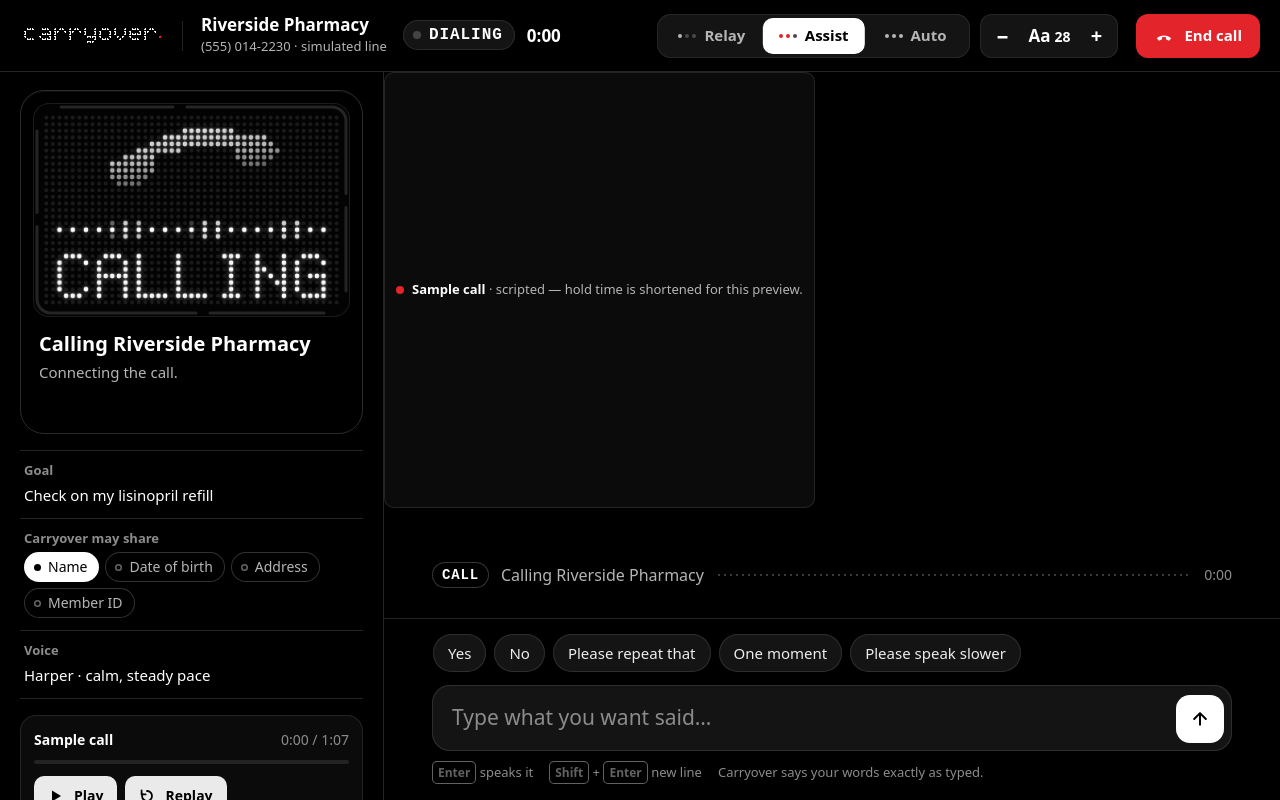
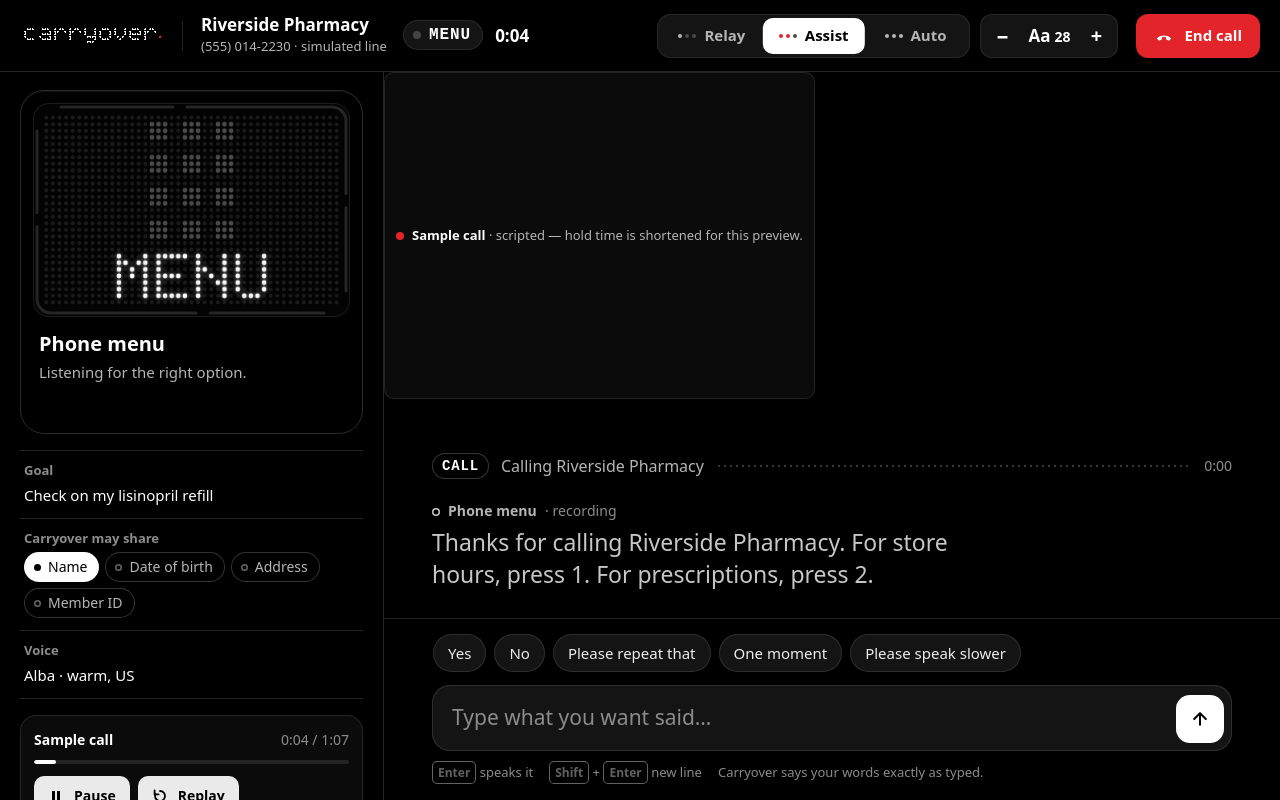
Before and after one commit to RaYYeR220/carryover, a React (Vite) app in the folder apps/web/: page /app/sample in a window 1280 px wide. Built offline with nearby package versions, Linux system fonts and the light colour scheme; a web font is replaced by a local one.

Commit message:
fix(web): sample call honours the ask choice and matches the demo script

```diff
--- a/apps/web/src/sample/SamplePlayer.tsx
+++ b/apps/web/src/sample/SamplePlayer.tsx
@@ -6,8 +6,12 @@
 import { fmtClock } from '../lib/format';
 import { Button, IconButton } from '../ui';
 import {
+  ASK_ID,
+  ASK_JUMP_MS,
+  type AskAnswer,
+  buildPharmacyScript,
+  callDisplayMs,
   PHARMACY_DETAILS,
-  PHARMACY_SCRIPT,
   PHARMACY_VAULT,
   rebase,
   SAMPLE_TOTAL_MS,
@@ -18,6 +22,9 @@
 const TICK_MS = 200;
 /** How long a typed reply waits before Carryover "says" it, in the sample. */
 const SAY_DELAY_MS = 900;
+/** Autoplay kicks in shortly after load, so the sample never just sits at 0:00. */
+const AUTOPLAY_DELAY_MS = 600;
+const SHARE_ANSWER: AskAnswer = { kind: 'share' };
 
 /** A line the visitor typed themselves, merged into the scripted timeline. */
 interface Extra {
@@ -46,16 +53,19 @@
   const [elapsed, setElapsed] = useState(() =>
     seek != null ? Math.min(seek, SAMPLE_TOTAL_MS) : 0,
   );
-  // Glyph Night's demo starts paused: the visitor presses Play.
+  // Glyph Night's demo starts paused for an instant, then autoplays (below):
+  // a visitor should never just sit looking at a 0:00 Play button.
   const [playing, setPlaying] = useState(false);
+  const [answer, setAnswer] = useState<AskAnswer>(SHARE_ANSWER);
   const [extras, setExtras] = useState<Extra[]>([]);
   const [playId, setPlayId] = useState(0);
   const baseRef = useRef(Date.now());
   const nextExtraId = useRef(0);
 
+  const script = useMemo(() => buildPharmacyScript(answer), [answer]);
   const timeline = useMemo(
-    () => [...PHARMACY_SCRIPT, ...extras].sort((a, b) => a.t - b.t),
-    [extras],
+    () => [...script, ...extras].sort((a, b) => a.t - b.t),
+    [script, extras],
   );
 
   const view = useMemo(() => {
@@ -82,7 +92,17 @@
     if (elapsed >= SAMPLE_TOTAL_MS) setPlaying(false);
   }, [elapsed]);
 
-  const now = baseRef.current + elapsed;
+  // Autoplay shortly after load. A `?t=` dev seek (a frozen frame for
+  // screenshots) opts out. Reduced motion still autoplays — nothing here
+  // flashes; the no-flash rules live in CallScreen/PickupTakeover.
+  // biome-ignore lint/correctness/useExhaustiveDependencies: once, on mount
+  useEffect(() => {
+    if (seek != null) return;
+    const id = setTimeout(() => setPlaying(true), AUTOPLAY_DELAY_MS);
+    return () => clearTimeout(id);
+  }, []);
+
+  const now = baseRef.current + callDisplayMs(elapsed);
 
   function advanceTo(target: number) {
     setElapsed((e) => Math.max(e, Math.min(target, SAMPLE_TOTAL_MS)));
@@ -96,6 +116,7 @@
   function replay() {
     baseRef.current = Date.now();
     setExtras([]);
+    setAnswer(SHARE_ANSWER);
     setElapsed(0);
     setPlaying(true);
     setPlayId((n) => n + 1);
@@ -116,18 +137,20 @@
   function handleCommand(cmd: AppCommand) {
     switch (cmd.t) {
       case 'answer': {
-        // Sharing (or declining, or typing) the asked-for fact advances the
-        // script straight to how it's scripted to resolve, including the
-        // line said right after (e.g. "March 14, 1952."), not just the row
-        // that marks the fact as shared.
-        const i = PHARMACY_SCRIPT.findIndex(
-          (se) => se.event.t === 'ask.resolved' && se.event.askId === cmd.askId,
+        if (cmd.askId !== ASK_ID) return;
+        // Honour whichever choice the visitor made on the ask card: Share
+        // resolves "shared" and says the profile fact; Type says exactly
+        // what they typed and resolves "typed"; Decline resolves "declined"
+        // and Carryover apologises before Dana offers another way. Either
+        // way, jump straight to the line said right after the resolution.
+        setAnswer(
+          cmd.decline
+            ? { kind: 'declined' }
+            : cmd.text != null
+              ? { kind: 'typed', text: cmd.text }
+              : SHARE_ANSWER,
         );
-        if (i < 0) return;
-        const resolved = PHARMACY_SCRIPT[i] as (typeof PHARMACY_SCRIPT)[number];
-        const next = PHARMACY_SCRIPT[i + 1];
-        const target = next && next.t - resolved.t < 1000 ? next.t : resolved.t;
-        advanceTo(target);
+        advanceTo(ASK_JUMP_MS);
         return;
       }
       case 'say': {
--- a/apps/web/src/sample/pharmacyScript.ts
+++ b/apps/web/src/sample/pharmacyScript.ts
@@ -16,7 +16,10 @@
  * to 0 = the moment the call is dialled. `rebase` shifts an event's internal
  * timestamps by a wall-clock base, so the same script replays at a fresh
  * `Date.now()` every time (needed for the pickup-freshness check in
- * `CallScreen`) while staying sorted and self-consistent.
+ * `CallScreen`) while staying sorted and self-consistent. `rebase` also runs
+ * every timestamp through `callDisplayMs`, B's `callT` mapping: the call
+ * plays back compressed, but the displayed clock and every timestamp look
+ * like a realistic ~5:25 call with a 4:30 hold.
  */
 
 export interface ScriptEvent {
@@ -26,11 +29,14 @@
   event: AppEvent;
 }
 
+/** How the visitor answered Dana's date-of-birth question. */
+export type AskAnswer = { kind: 'share' } | { kind: 'typed'; text: string } | { kind: 'declined' };
+
 const TARGET = 'Riverside Pharmacy';
 const menu: SpeakerRef = { role: 'ivr', label: 'Phone menu', person: 0 };
 const dana: SpeakerRef = { role: 'them', label: 'Dana', person: 1 };
 
-const ASK_ID = 'a-dob';
+export const ASK_ID = 'a-dob';
 const QUEUE_NONCE = 'u-close';
 
 function words(text: string, low: Record<number, number> = {}): CaptionWord[] {
@@ -83,16 +89,21 @@
   'Thanks for calling Riverside Pharmacy. For store hours, press 1. For prescriptions, press 2.';
 const MENU_2 = 'Please hold for the next available pharmacist.';
 const DISCLOSURE =
-  "Hi, this is Carryover, an automated relay calling for Maya, who is Deaf and reading along. Please speak normally — I'll pass on everything you say.";
+  "Hi, I'm Carryover, an automated relay calling for Maya, who is Deaf and reading along.";
 const D1 = 'Hi Maya, this is Dana. What can I do for you today?';
 const U1 = "I'm checking on my lisinopril refill.";
 const D2 = 'Sure, let me pull up your lisinopril. Can I get your date of birth, please?';
 const D2_PARTIAL = 'Sure, let me pull up your';
 const MOMENT = 'One moment, please.';
 const DOB = 'March 14, 1952.';
-const D3 =
-  'Thank you. Your lisinopril will be ready Thursday after 2 pm, reference 4471. Is there anything else I can help with?';
-const CLOSE = "Thank you, that's all I needed.";
+const SORRY_DECLINE = 'Sorry, Maya would prefer not to share that.';
+const D3_REST =
+  'Your lisinopril will be ready Thursday after 2 pm, reference 4471. Is there anything else I can help with?';
+/** Shared by the share and typed branches: B's `d3text` default prefix. */
+const D3_SHARE = `Thank you. ${D3_REST}`;
+/** B's `d3text` alternate prefix when Maya declines: "No problem, I can use her phone number." */
+const D3_DECLINED = `No problem, I can use her phone number. ${D3_REST}`;
+const CLOSE = 'Thursday works. Thank you, Dana!';
 const BYE = "You're welcome, Maya. Have a good day!";
 
 /* ---------- timeline (ms from dial) ---------- */
@@ -111,7 +122,8 @@
 const MOMENT_AT = 44_100;
 const ASK_AT = 44_500;
 const ASK_RESOLVE = 49_350;
-const DOB_ANSWER = 49_700;
+/** Whatever Carryover says right after the ask resolves (the DOB, the typed text, or the decline). */
+const ASK_ANSWER_AT = 49_700;
 const D3_AT = 52_500;
 const QUEUED_AT = 55_300;
 const COMMIT_AT = 57_780;
@@ -120,7 +132,36 @@
 const DANA_BYE = 63_900;
 const END_AT = 67_500;
 
-export const PHARMACY_SCRIPT: ScriptEvent[] = [
+/** SamplePlayer jumps here once the visitor answers the ask card, whatever they chose. */
+export const ASK_JUMP_MS = ASK_ANSWER_AT;
+
+/** The line said right after the ask resolves, and Dana's next line: both depend on the answer. */
+function askTail(answer: AskAnswer): ScriptEvent[] {
+  switch (answer.kind) {
+    case 'share':
+      return [
+        ev(ASK_RESOLVE, { t: 'ask.resolved', askId: ASK_ID, how: 'shared' }),
+        said(ASK_ANSWER_AT, 'r-dob-shared', DOB, 'relay'),
+      ];
+    case 'typed':
+      return [
+        ev(ASK_RESOLVE, { t: 'ask.resolved', askId: ASK_ID, how: 'typed' }),
+        said(ASK_ANSWER_AT, 'r-dob-typed', answer.text, 'relay'),
+      ];
+    case 'declined':
+      return [
+        ev(ASK_RESOLVE, { t: 'ask.resolved', askId: ASK_ID, how: 'declined' }),
+        said(ASK_ANSWER_AT, 'r-dob-declined', SORRY_DECLINE, 'agent'),
+      ];
+  }
+}
+
+const d3TextFor = (answer: AskAnswer): string =>
+  answer.kind === 'declined' ? D3_DECLINED : D3_SHARE;
+
+/** The full script for one way the visitor can answer Dana's date-of-birth question. */
+export function buildPharmacyScript(answer: AskAnswer = { kind: 'share' }): ScriptEvent[] {
+  return [
     state(DIAL, 'connecting'),
 
     state(MENU_START, 'ivr'),
@@ -152,10 +193,9 @@
       from: 'Dana',
       at: ASK_AT,
     }),
-  ev(ASK_RESOLVE, { t: 'ask.resolved', askId: ASK_ID, how: 'shared' }),
-  said(DOB_ANSWER, 'r-dob', DOB, 'relay'),
+    ...askTail(answer),
 
-  cap(D3_AT, 'c-d3', dana, D3, true),
+    cap(D3_AT, 'c-d3', dana, d3TextFor(answer), true),
     ev(QUEUED_AT, {
       t: 'relay.queued',
       nonce: QUEUE_NONCE,
@@ -178,16 +218,35 @@
       message: 'Call ended: the conversation is finished.',
       at: END_AT,
     }),
-  ev(END_AT, { t: 'summary', summary: summary() }),
+    ev(END_AT, { t: 'summary', summary: summary(answer) }),
   ].sort((a, b) => a.t - b.t);
+}
 
-/** The last event's time: the sample call's total scripted length (~65 s). */
+/** The default (share) branch: what plays if the visitor never touches the ask card. */
+export const PHARMACY_SCRIPT: ScriptEvent[] = buildPharmacyScript({ kind: 'share' });
+
+/** The last event's time: the sample call's total scripted length (~65 s), the same for every branch. */
 export const SAMPLE_TOTAL_MS = Math.max(...PHARMACY_SCRIPT.map((se) => se.t));
 
-function summary(): CallSummary {
+function summary(answer: AskAnswer): CallSummary {
   const commitments: Commitment[] = [
     { text: 'Pick up Thursday after 2 pm · ref 4471', when: 'Thursday after 2 pm' },
   ];
+  const dobBullet =
+    answer.kind === 'share'
+      ? 'Shared your date of birth once, after you approved it.'
+      : answer.kind === 'typed'
+        ? 'Typed your date of birth yourself, once.'
+        : 'Declined to share your date of birth; Dana found another way to help.';
+  const answerLine =
+    answer.kind === 'declined'
+      ? { at: ASK_ANSWER_AT, who: 'agent' as const, text: SORRY_DECLINE, source: 'agent' as const }
+      : {
+          at: ASK_ANSWER_AT,
+          who: 'agent' as const,
+          text: answer.kind === 'typed' ? answer.text : DOB,
+          source: 'relay' as const,
+        };
   return {
     callId: 'sample',
     startedAt: DIAL,
@@ -196,7 +255,7 @@
     outcome: 'Your refill is ready Thursday.',
     bullets: [
       'Pressed 2 for prescriptions on the phone menu.',
-      'Shared your date of birth once, after you approved it.',
+      dobBullet,
       'Your lisinopril is ready Thursday after 2 pm, reference 4471.',
     ],
     commitments,
@@ -206,19 +265,37 @@
       { at: RELAY_CHECKING, who: 'agent', text: U1, source: 'relay' },
       { at: DOB_Q_FINAL, who: 'them', person: 1, text: D2 },
       { at: MOMENT_AT, who: 'agent', text: MOMENT, source: 'agent' },
-      { at: DOB_ANSWER, who: 'agent', text: DOB, source: 'relay' },
-      { at: D3_AT, who: 'them', person: 1, text: D3 },
+      answerLine,
+      { at: D3_AT, who: 'them', person: 1, text: d3TextFor(answer) },
       { at: CLOSE_SAID_AT, who: 'agent', text: CLOSE, source: 'relay' },
       { at: DANA_BYE, who: 'them', person: 1, text: BYE },
     ],
   };
 }
 
-/** Shift an event's own timestamp fields by `base`, so a relative script plays at a real clock. */
+/**
+ * Hold, compressed to 8.4 s of playback (`HOLD_A`..`HOLD_B`), maps to a
+ * realistic 4:30 wait: B's `callT`. Before hold, and after pickup, the
+ * mapping is 1:1 (just offset), so every duration computed from mapped
+ * timestamps — hold time, "waited" on the ask card, pickup freshness —
+ * comes out the same as it would unmapped.
+ */
+const HOLD_A_MS = HOLD_START;
+const HOLD_B_MS = PICKUP;
+const HOLD_REAL_MS = 270_000;
+
+export function callDisplayMs(t: number): number {
+  if (t < HOLD_A_MS) return t;
+  if (t < HOLD_B_MS) return HOLD_A_MS + (t - HOLD_A_MS) * (HOLD_REAL_MS / (HOLD_B_MS - HOLD_A_MS));
+  return HOLD_A_MS + HOLD_REAL_MS + (t - HOLD_B_MS);
+}
+
+/** Shift an event's own timestamp fields by `base`, through `callDisplayMs`, so a relative script plays at a real (but realistic-looking) clock. */
 export function rebase(event: AppEvent, base: number): AppEvent {
+  const at = (raw: number) => base + callDisplayMs(raw);
   switch (event.t) {
     case 'call.state':
-      return { ...event, since: event.since + base };
+      return { ...event, since: at(event.since) };
     case 'caption':
     case 'agent.said':
     case 'relay.spoken':
@@ -227,15 +304,15 @@
     case 'dtmf':
     case 'gate.blocked':
     case 'commitment':
-      return { ...event, at: event.at + base };
+      return { ...event, at: at(event.at) };
     case 'summary':
       return {
         ...event,
         summary: {
           ...event.summary,
-          startedAt: event.summary.startedAt + base,
-          endedAt: event.summary.endedAt + base,
-          transcript: event.summary.transcript.map((entry) => ({ ...entry, at: entry.at + base })),
+          startedAt: at(event.summary.startedAt),
+          endedAt: at(event.summary.endedAt),
+          transcript: event.summary.transcript.map((entry) => ({ ...entry, at: at(entry.at) })),
         },
       };
     case 'relay.queued':
@@ -257,7 +334,7 @@
 export const PHARMACY_DETAILS: CallDetails = {
   subtitle: '(555) 014-2230 · simulated line',
   goal: 'Check on my lisinopril refill',
-  voice: 'Harper · calm, steady pace',
+  voice: 'Alba · warm, US',
   facts: PHARMACY_VAULT,
   shared: ['name'],
 };
```
Also changed, not shown: 2 other files (tests, documents, lock files or other folders). Lines whose indentation alone changed are shown as unchanged.
